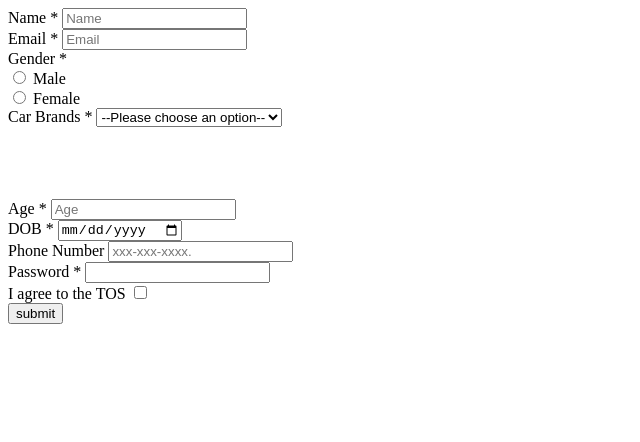
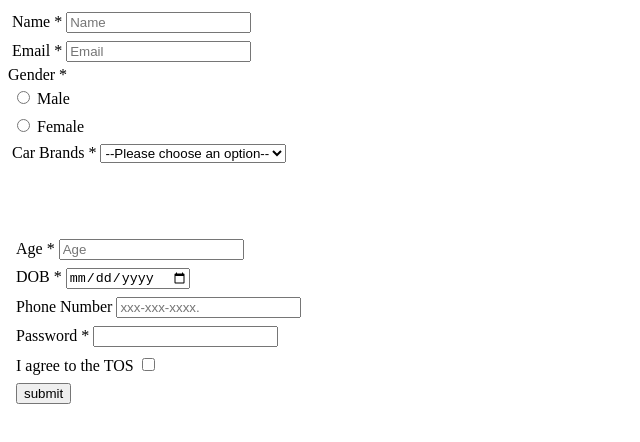
Before and after one commit to acciojob/signup-form-car-mvikram123, a website: page main.html in a window 1280 px wide. Shown: the whole page, without its empty margins (0-640 px from the left). Drawn offline with Linux system fonts and the light colour scheme.

Commit message:
created a submission

```diff
--- a/styles.css
+++ b/styles.css
@@ -1,2 +1,6 @@
 
 /* Your CSS Code here. */
+div{
+/* 	margin:5px; */
+	padding:4px;
+}
```
Also changed, not shown: main.html (+2 -2 lines).
